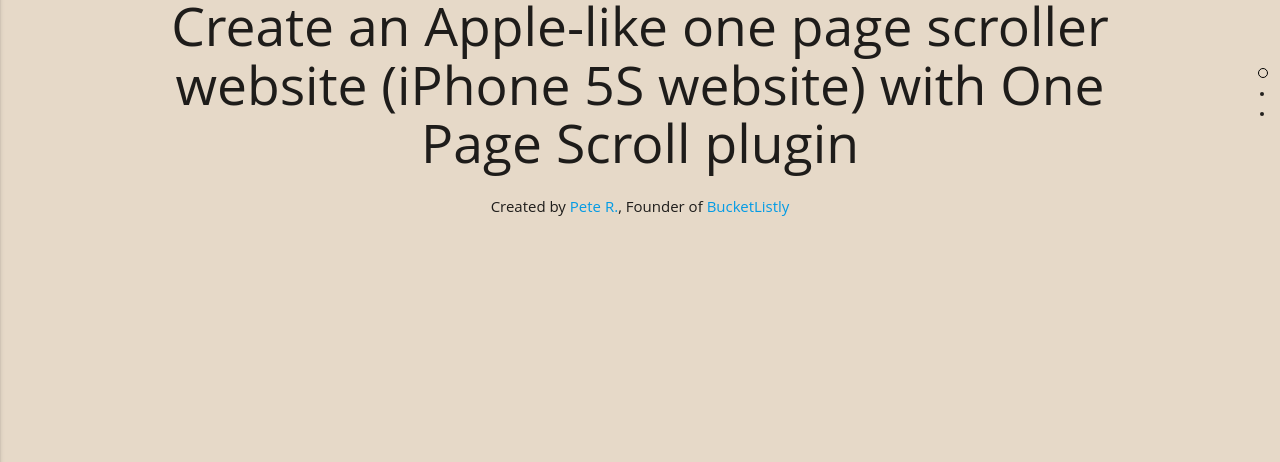
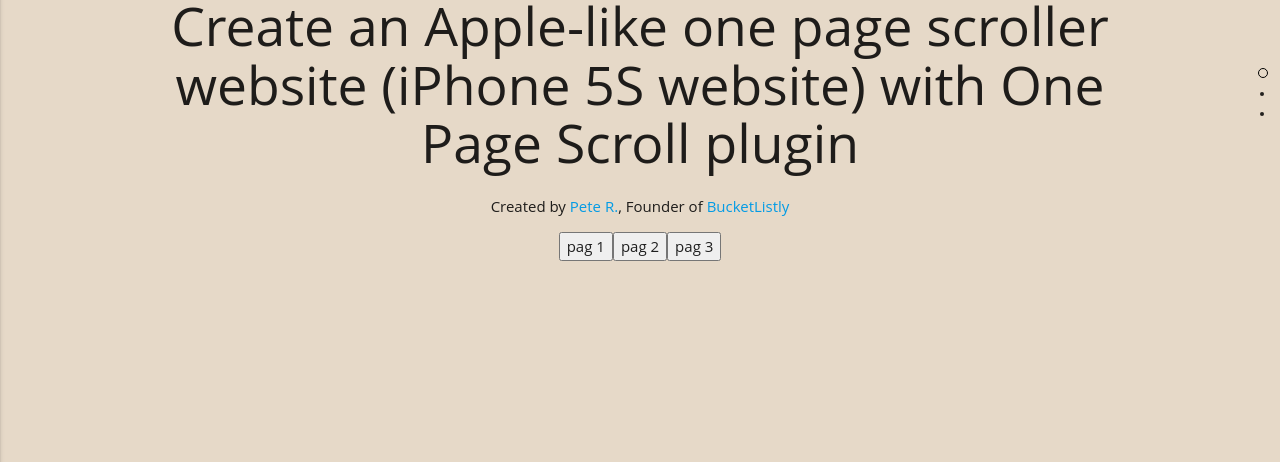
Before and after one commit to eduardojiza/ComoCantanLasAvesNew, a plain HTML site: page index.html in a window 1280 px wide. Shown: the part 338-800 px from the top of the page. Drawn offline with nearby package versions, Linux system fonts and the light colour scheme.

Commit message:
Prueba de movimiento entre hojas OK

```diff
--- a/index.html
+++ b/index.html
@@ -35,6 +35,7 @@
           <h1>One Page Scroll</h1>
           <h2>Create an Apple-like one page scroller website (iPhone 5S website) with One Page Scroll plugin</h2>
           <p class="credit">Created by <a href="http://www.thepetedesign.com">Pete R.</a>, Founder of <a href="http://www.bucketlistly.com" target="_blank">BucketListly</a></p>
+          <button onclick="move( 1 )">pag 1</button><button onclick="move( 2 )">pag 2</button><button onclick="move( 3 )">pag 3</button>
       </section>
 
 	    <section class="page2">
```
